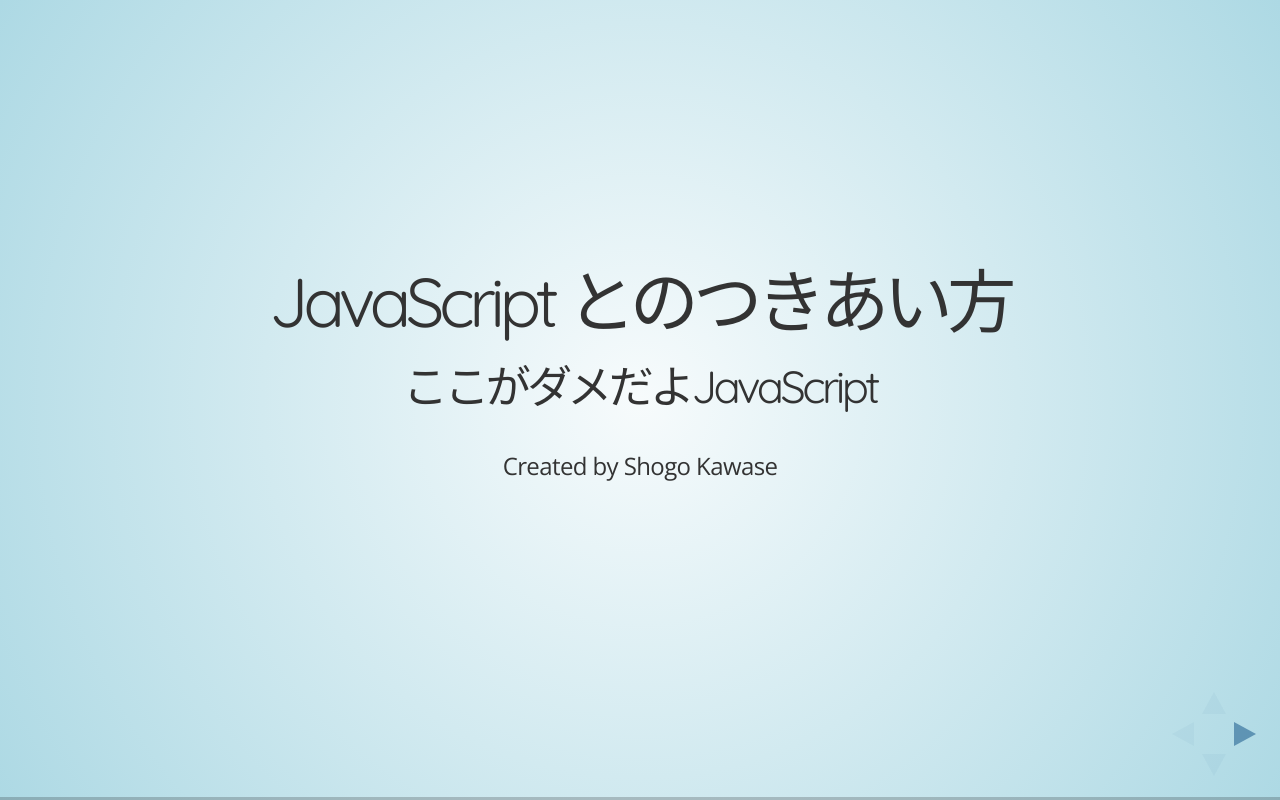
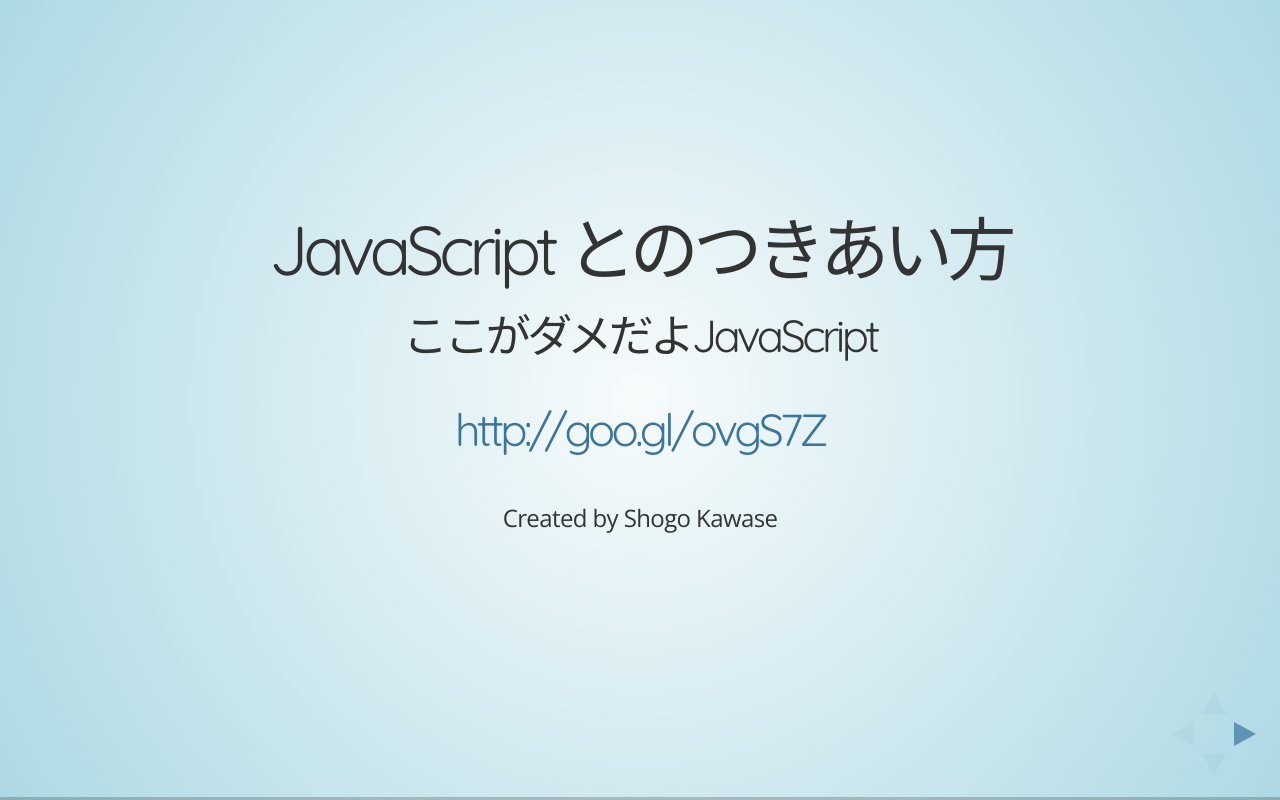
Before and after one commit to shogogg/JSLOVE, a website: page index.html in a window 1280 px wide. Drawn offline with nearby package versions, Linux system fonts and the light colour scheme.

Commit message:
add url link

```diff
--- a/index.html
+++ b/index.html
@@ -28,6 +28,7 @@
         <section id="top" data-markdown>
           ## JavaScript とのつきあい方
           ### ここがダメだよJavaScript
+          ### http://goo.gl/ovgS7Z
           Created by Shogo Kawase
         </section>
 
```
